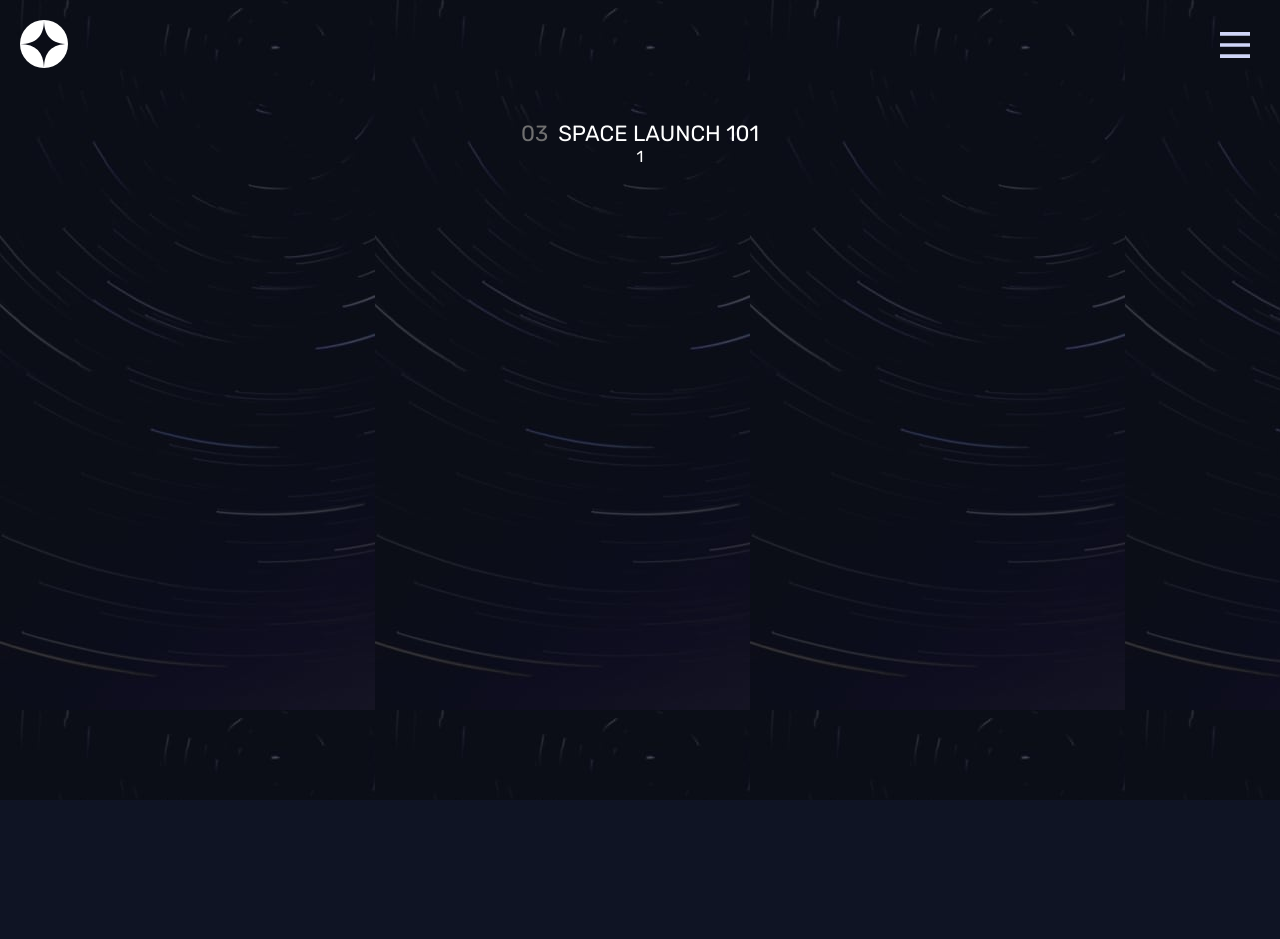
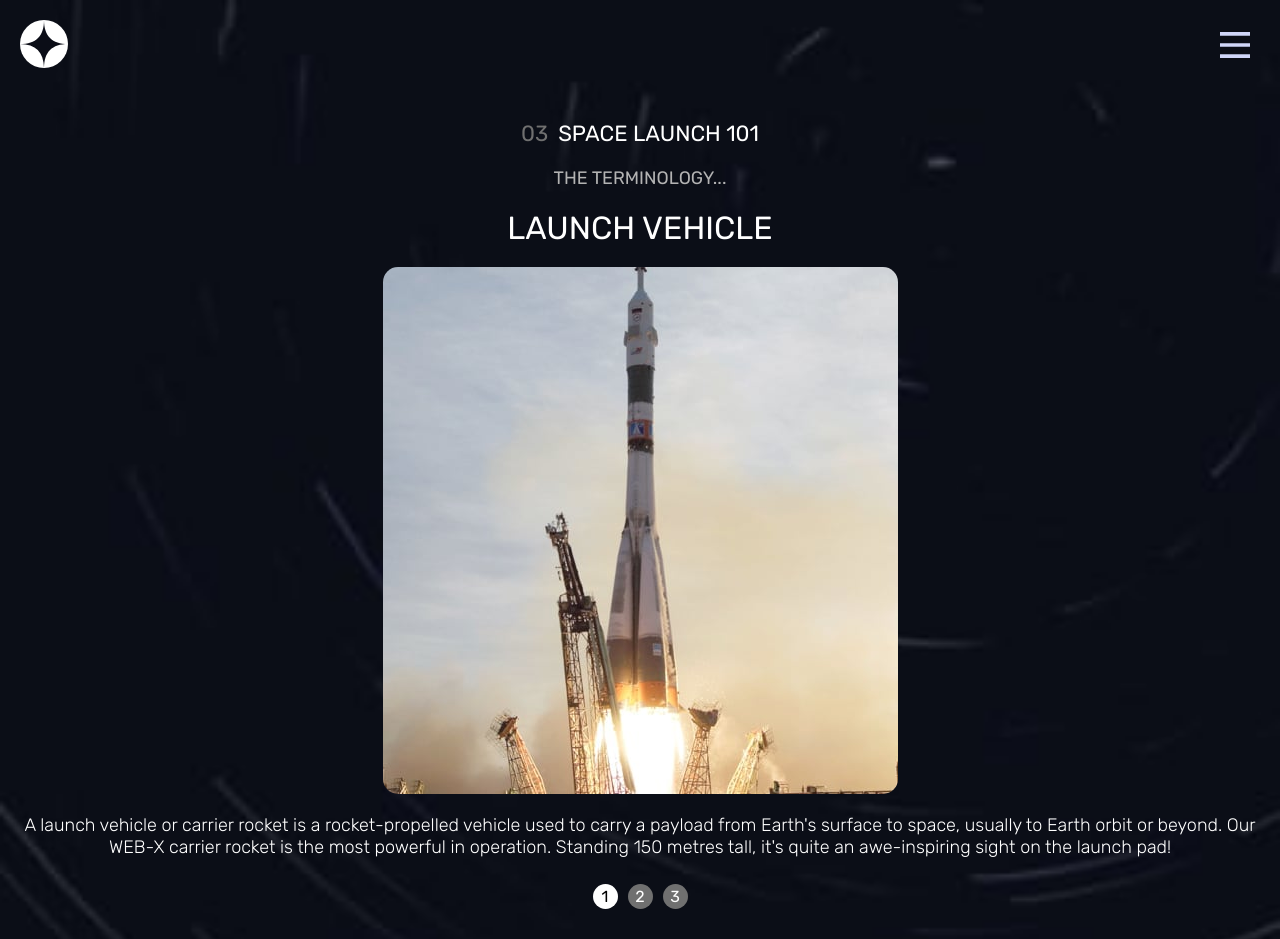
Before and after one commit to Ungrez/space-tourism-website, a React (Create React App) app: page /technology in a window 1280 px wide. Before the commit the page ends 800 px from the top, so only its background shows below. Built offline with nearby package versions, Linux system fonts and the light colour scheme.

Commit message:
Technology slider and scss

```diff
--- a/src/Components/Pages/Technology.tsx
+++ b/src/Components/Pages/Technology.tsx
@@ -23,19 +23,31 @@ const Technology = ({ props }: any) => {
         <p>
           <span>03</span>space launch 101
         </p>
+        <p id="terminology">The terminology...</p>
         <Swiper
           spaceBetween={200}
           pagination={{
             clickable: true,
             bulletClass: "pagination",
             bulletActiveClass: "pagination-active",
+            renderBullet: function (index, className) {
+              return (
+                '<span class="' + className + '">' + (index + 1) + "</span>"
+              );
+            },
           }}
           modules={[Pagination]}
           className="swiper"
         >
-          <SwiperSlide>1</SwiperSlide>
-          <SwiperSlide>1</SwiperSlide>
-          <SwiperSlide>1</SwiperSlide>
+          {technology.map((item, index) => (
+            <SwiperSlide key={index}>
+              <div id="technology_topic">
+                <p id="name">{item.name}</p>
+                <img src={item.images.portrait} alt={item.name} />
+                <p id="desc">{item.description}</p>
+              </div>
+            </SwiperSlide>
+          ))}
         </Swiper>
       </motion.div>
     </div>
--- a/src/sass/pages/Technology.scss
+++ b/src/sass/pages/Technology.scss
@@ -4,9 +4,10 @@
   min-height: 100vh;
   opacity: 0;
   transition: 0.5s;
-  padding: 15vh 20px 30px 20px;
+  padding: 15vh 0 30px 0;
   text-align: center;
   color: white;
+  background-size: cover;
   & p {
     font-size: 22px;
     text-transform: uppercase;
@@ -15,6 +16,52 @@
       color: hsl(0, 0%, 44%);
     }
   }
+  & .swiper {
+    height: 90vh;
+    width: 100%;
+    & div.swiper-pagination {
+      bottom: 0;
+      display: flex;
+      justify-content: center;
+      gap: 10px;
+      & span.pagination {
+        background-color: hsl(0, 0%, 44%);
+        height: 25px;
+        width: 25px;
+        line-height: 25px;
+        border-radius: 50%;
+        &-active {
+          background-color: white;
+          color: black;
+        }
+      }
+    }
+  }
+  & p#terminology {
+    margin-top: 20px;
+    font-size: 18px;
+    color: hsl(0, 0%, 70%);
+  }
+  &_topic {
+    display: flex;
+    flex-direction: column;
+    gap: 20px;
+    margin-top: 20px;
+    & img {
+      max-width: 95%;
+      border-radius: 15px;
+      align-self: center;
+    }
+    & p#name {
+      font-size: 32px;
+    }
+    & p#desc {
+      font-size: 18px;
+      font-weight: 300;
+      padding: 0 20px;
+      text-transform: none;
+    }
+  }
   &.loaded {
     opacity: 1;
   }
```
